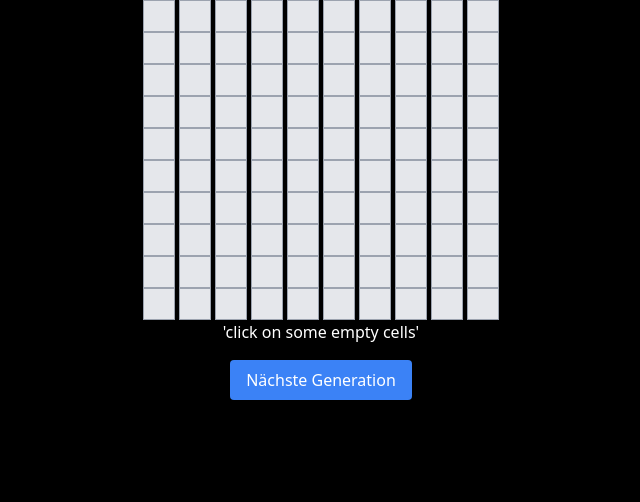
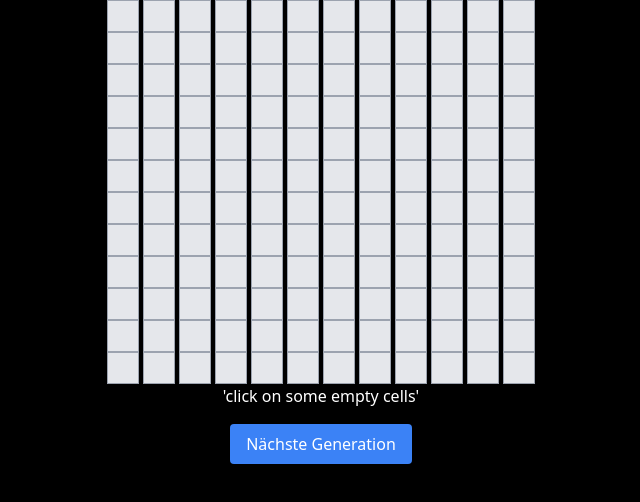
Before and after one commit to PhilipZi/game-of-life-tdd, a Nuxt app: page / in a window 1280 px wide. Shown: the top 502 px of the page, without its empty margins (319-959 px from the left). Built offline with nearby package versions, Linux system fonts and the light colour scheme.

Commit message:
add little advice

```diff
--- a/components/GameOfLife.vue
+++ b/components/GameOfLife.vue
@@ -27,8 +27,8 @@
 import { ref } from "vue";
 
 const props = defineProps({
-  rows: { type: Number, default: 10 },
-  columns: { type: Number, default: 10 },
+  rows: { type: Number, default: 12 },
+  columns: { type: Number, default: 12 },
 });
 
 const grid = ref(
```
